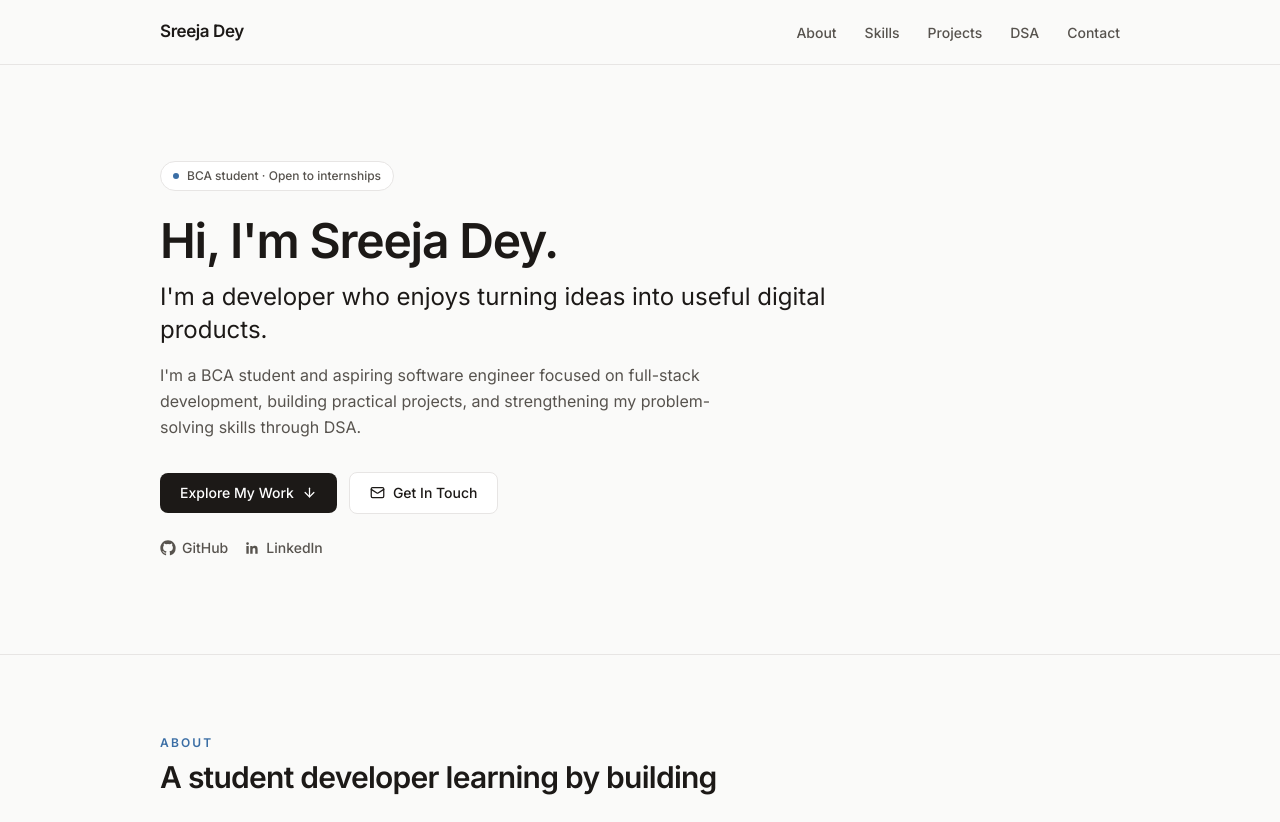
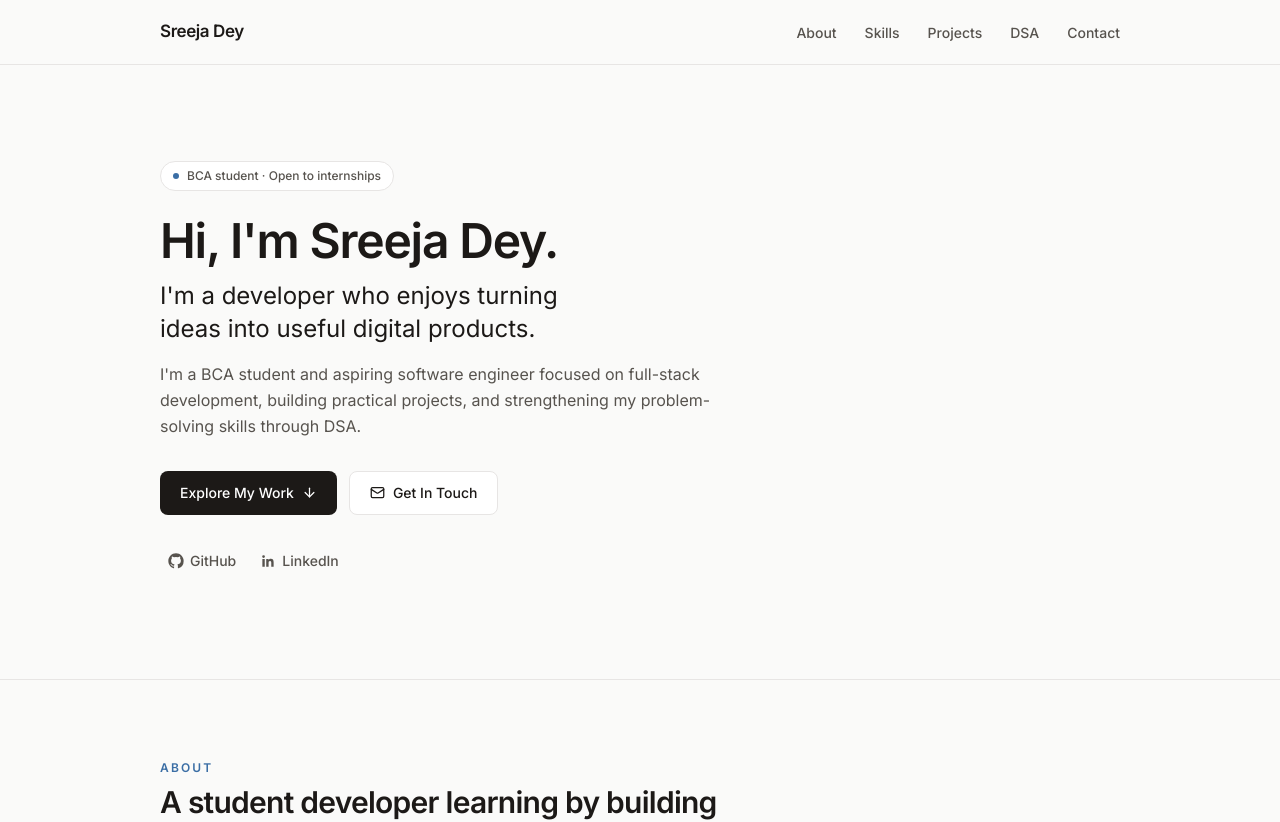
Before and after one commit to Exploring-glitch/sreeja-dey-portfolio, a React (Vite) app: page / in a window 1280 px wide. Shown: the top 822 px of the page. Built offline with nearby package versions, Linux system fonts and the light colour scheme.

Commit message:
style: polish hero hierarchy, 44px touch targets, balanced headlines

```diff
--- a/src/components/Hero.jsx
+++ b/src/components/Hero.jsx
@@ -15,40 +15,40 @@ export default function Hero() {
             BCA student · Open to internships
           </p>
 
-          <h1 className="mt-6 text-4xl leading-[1.1] font-semibold tracking-tight text-[#1C1917] sm:text-5xl">
+          <h1 className="mt-6 max-w-xl text-4xl leading-[1.08] font-semibold tracking-tight text-balance text-[#1C1917] sm:text-5xl">
             Hi, I&apos;m Sreeja Dey.
           </h1>
-          <p className="mt-3 text-xl leading-snug text-[#1C1917] sm:text-2xl">
+          <p className="mt-3 max-w-xl text-xl leading-snug text-balance text-[#1C1917] sm:text-2xl">
             I&apos;m a developer who enjoys turning ideas into useful digital
             products.
           </p>
-          <p className="mt-4 max-w-xl leading-relaxed text-[#57534E]">
+          <p className="mt-4 max-w-xl leading-relaxed text-pretty text-[#57534E]">
             {profile.summary}
           </p>
 
           <div className="mt-8 flex flex-wrap items-center gap-3">
             <a
               href="#projects"
-              className="inline-flex items-center gap-2 rounded-lg bg-[#1C1917] px-5 py-2.5 text-sm font-medium text-white transition hover:bg-[#3B6EA5]"
+              className="inline-flex min-h-[44px] items-center gap-2 rounded-lg bg-[#1C1917] px-5 py-2.5 text-sm font-medium text-white transition hover:bg-[#3B6EA5]"
             >
               Explore My Work
               <ArrowDown size={15} aria-hidden="true" />
             </a>
             <a
               href="#contact"
-              className="inline-flex items-center gap-2 rounded-lg border border-[#E7E5E4] bg-white px-5 py-2.5 text-sm font-medium text-[#1C1917] transition hover:border-[#3B6EA5] hover:text-[#3B6EA5]"
+              className="inline-flex min-h-[44px] items-center gap-2 rounded-lg border border-[#E7E5E4] bg-white px-5 py-2.5 text-sm font-medium text-[#1C1917] transition hover:border-[#3B6EA5] hover:text-[#3B6EA5]"
             >
               <Mail size={15} aria-hidden="true" />
               Get In Touch
             </a>
           </div>
 
-          <div className="mt-6 flex items-center gap-4 text-sm">
+          <div className="mt-6 flex items-center gap-2 text-sm">
             <a
               href={profile.github}
               target="_blank"
               rel="noreferrer"
-              className="inline-flex items-center gap-1.5 font-medium text-[#57534E] transition hover:text-[#3B6EA5]"
+              className="inline-flex min-h-[44px] items-center gap-1.5 rounded-md px-2 py-2 font-medium text-[#57534E] transition hover:text-[#3B6EA5] hover:underline hover:underline-offset-4"
             >
               <GithubIcon size={16} />
               GitHub
@@ -57,7 +57,7 @@ export default function Hero() {
               href={profile.linkedin}
               target="_blank"
               rel="noreferrer"
-              className="inline-flex items-center gap-1.5 font-medium text-[#57534E] transition hover:text-[#3B6EA5]"
+              className="inline-flex min-h-[44px] items-center gap-1.5 rounded-md px-2 py-2 font-medium text-[#57534E] transition hover:text-[#3B6EA5] hover:underline hover:underline-offset-4"
             >
               <LinkedinIcon size={16} />
               LinkedIn
--- a/src/components/SectionHeading.jsx
+++ b/src/components/SectionHeading.jsx
@@ -6,11 +6,11 @@ export default function SectionHeading({ eyebrow, title, description }) {
           {eyebrow}
         </p>
       )}
-      <h2 className="text-2xl font-semibold tracking-tight text-[#1C1917] sm:text-3xl">
+      <h2 className="max-w-xl text-2xl font-semibold tracking-tight text-balance text-[#1C1917] sm:text-3xl">
         {title}
       </h2>
       {description && (
-        <p className="mt-3 leading-relaxed text-[#57534E]">{description}</p>
+        <p className="mt-3 max-w-2xl leading-relaxed text-pretty text-[#57534E]">{description}</p>
       )}
     </div>
   );
```
